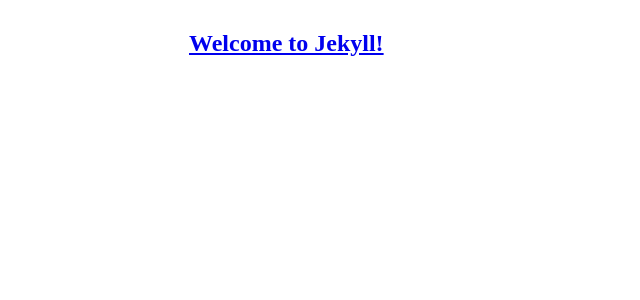
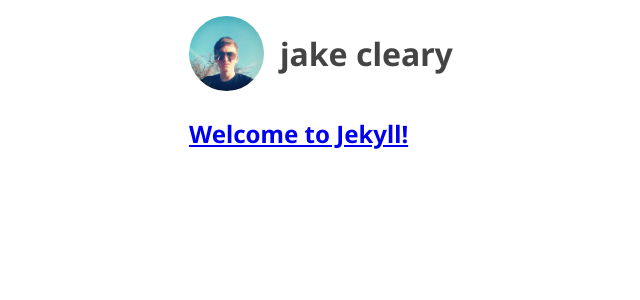
Before and after one commit to clear-y/jc-2014, a Jekyll site: the page built from blog.html, in a window 1280 px wide. Shown: the top 300 px of the page, without its empty margins (151-791 px from the left). Built offline with Jekyll 4.4.1, drawn with Linux system fonts in a browser that asks for light colours; some web fonts are replaced; Markdown is read by kramdown in place of the engine named in the settings.

Commit message:
Added header with img/heading; Changed the font

```diff
--- a/_assets/sass/partials/_typography.sass
+++ b/_assets/sass/partials/_typography.sass
@@ -1,5 +1,5 @@
 body
-    font-family: 'Droid Serif', serif
+    font-family: 'Noto Sans', serif
     line-height: 1.618
     color: $primary
 
@@ -20,6 +20,7 @@
         border-bottom: 3px solid $primary-off
         padding-bottom: 1px
         color: $primary
+        transition: all .5s
         &:hover
             border-bottom-color: $secondary
             color: $secondary
--- a/_includes/header.html
+++ b/_includes/header.html
@@ -4,9 +4,9 @@
     <meta charset="utf-8">
     <meta http-equiv="X-UA-Compatible" content="IE=edge">
     <meta name="viewport" content="width=device-width, initial-scale=1">
-    <title>{{ site.name }} // {{ page.title }}</title>
+    <title>{{ site.name }}{{ page.title }}</title>
     <!-- Just including loads of fonts to test out atm -->
-    <link href='http://fonts.googleapis.com/css?family=Noto+Sans:400,700,400italic,700italic|Droid+Serif:400,700,400italic,700italic|Raleway:400,100,200,300,500,600,700,800,900|Roboto:400,100,100italic,300,300italic,400italic,500,500italic,700,700italic,900,900italic' rel='stylesheet' type='text/css'>
+    <link href='http://fonts.googleapis.com/css?family=Noto+Sans:400,700,400italic,700italic' rel='stylesheet' type='text/css'>
     <link rel="stylesheet" href="/public/css/main.css">
     <!--[if lt IE 9]>
       <script src="https://oss.maxcdn.com/libs/html5shiv/3.7.0/html5shiv.js"></script>
@@ -15,3 +15,9 @@
 </head>
 <body>
     <div class="page-wrapper">
+        <header class="page-header">
+            <a href="/">
+                <img src="/public/img/me.jpg" alt="Just me." class="me">
+                <h1>jake cleary</h1>
+            </a>
+        </header>
--- a/_layouts/home.html
+++ b/_layouts/home.html
@@ -1,7 +1,7 @@
 {% include header.html %}
 
     <section class="about">
-        <h1 class="about-heading">Hi, my name's Jake Cleary</h1>
+        <h1 class="about-heading">hello &amp; welcome</h1>
         <p>Lorem <a href="#">ipsum dolor</a> sit amet, consectetur adipisicing elit. Et accusamus expedita provident veritatis id quae dolorem soluta. Iure, est, adipisci, reiciendis aut tenetur minima molestiae illum excepturi quaerat optio asperiores?</p>
     </section>
 
--- a/public/css/main.css
+++ b/public/css/main.css
@@ -1 +1 @@
-*,*:before,*:after{margin:0;padding:0;-moz-box-sizing:border-box;box-sizing:border-box}img{max-width:100%;height:auto}.page-wrapper{width:90%;max-width:600px;margin:auto}body{font-family:"Droid Serif",serif;line-height:1.618;color:#444}h1,h2,h3,h4,h5,h6,p,ul{margin:1em 0}p a,li a{text-decoration:none;border-bottom:3px solid #ddd;padding-bottom:1px;color:#444}p a:hover,li a:hover{border-bottom-color:#20b2aa;color:#20b2aa}
+.page-header{zoom:1}.page-header:before,.page-header:after{content:"\0020";display:block;height:0;overflow:hidden}.page-header:after{clear:both}*,*:before,*:after{margin:0;padding:0;-moz-box-sizing:border-box;box-sizing:border-box}img{max-width:100%;height:auto}.page-wrapper{width:90%;max-width:600px;margin:auto}body{font-family:"Noto Sans",serif;line-height:1.618;color:#444}h1,h2,h3,h4,h5,h6,p,ul{margin:1em 0}p a,li a{text-decoration:none;border-bottom:3px solid #ddd;padding-bottom:1px;color:#444;-webkit-transition:all 0.5s;transition:all 0.5s}p a:hover,li a:hover{border-bottom-color:#20b2aa;color:#20b2aa}.page-header{margin:1em 0}.page-header>a{overflow:hidden;display:block;text-decoration:none;color:inherit}.page-header h1{margin:0;line-height:2.35em}.me{width:75px;float:left;margin:0 1em 0 0;border-radius:50%}
```
Also changed, not shown: _assets/sass/partials/_header.sass (+17 -0 lines), _assets/img/me.jpg (added), public/img/me.jpg (added).
